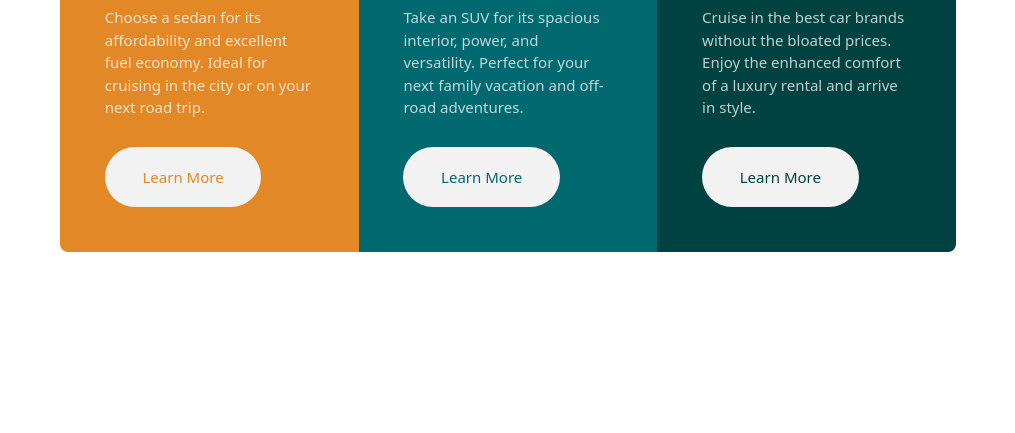
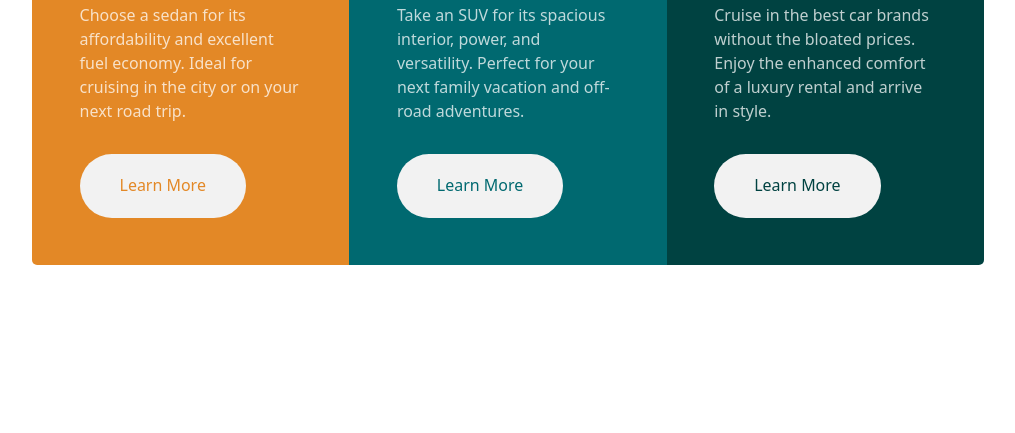
Before and after one commit to superschooler/preview-card, a plain HTML site: page index.html in a window 1280 px wide. Shown: the part 367-800 px from the top of the page, without its empty margins (132-1147 px from the left). Drawn offline with nearby package versions, Linux system fonts and the light colour scheme.

Commit message:
Add files via upload
Removed media queries, added Bootstrap radius and overflow-none classes to container.

```diff
--- a/index.html
+++ b/index.html
@@ -42,7 +42,7 @@
     </style>
   </head>
   <body>
-    <main class="container" id="container">
+    <main class="container rounded overflow-hidden" id="container">
       <div class="row">
         <div class="col col-12 col-md-6 col-lg-4 cardy card--1">
           <img
--- a/styles.css
+++ b/styles.css
@@ -7,7 +7,7 @@
   --heading-font: "Big Shoulders Display", cursive;
   --paragraph-font: "Lexend Deca", sans-serif;
   /* Scale everything down 20%, accidentally was zoomed in on Google Chrome when creating  */
-  font-size: 0.8em;
+  font-size: 0.85em;
 }
 
 /* * {
@@ -34,7 +34,6 @@ body {
 
 .card--1 {
   background-color: var(--bg-1);
-  border-radius: 0.625em 0.625em 0 0;
 }
 
 .button--1 {
@@ -63,7 +62,6 @@ body {
 
 .card--3 {
   background-color: var(--bg-3);
-  border-radius: 0 0 0.625em 0.625em;
 }
 
 .button--3 {
@@ -104,29 +102,3 @@ body {
   padding: 0 2.5em;
   border: none;
 }
-
-/* Medium Screen */
-@media (min-width: 767.98px) {
-  .card--1 {
-    border-radius: 0.625em 0 0 0;
-  }
-  .card--2 {
-    border-radius: 0 0.625em 0 0;
-  }
-  .card--3 {
-    border-radius: 0 0 0.625em 0.625em;
-  }
-}
-
-/* Large Screen */
-@media (min-width: 991.98px) {
-  .card--1 {
-    border-radius: 0.625em 0 0 0.625em;
-  }
-  .card--2 {
-    border-radius: 0;
-  }
-  .card--3 {
-    border-radius: 0 0.625em 0.625em 0;
-  }
-}
```
